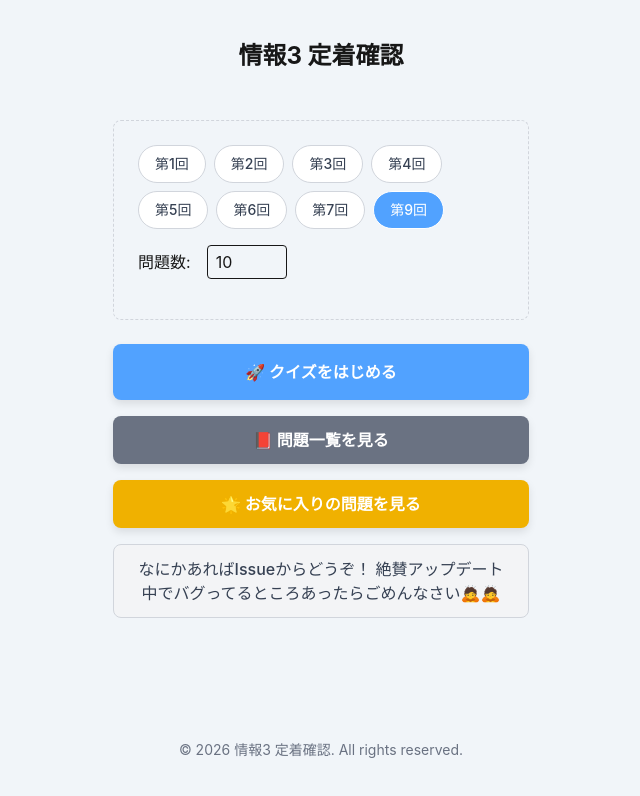
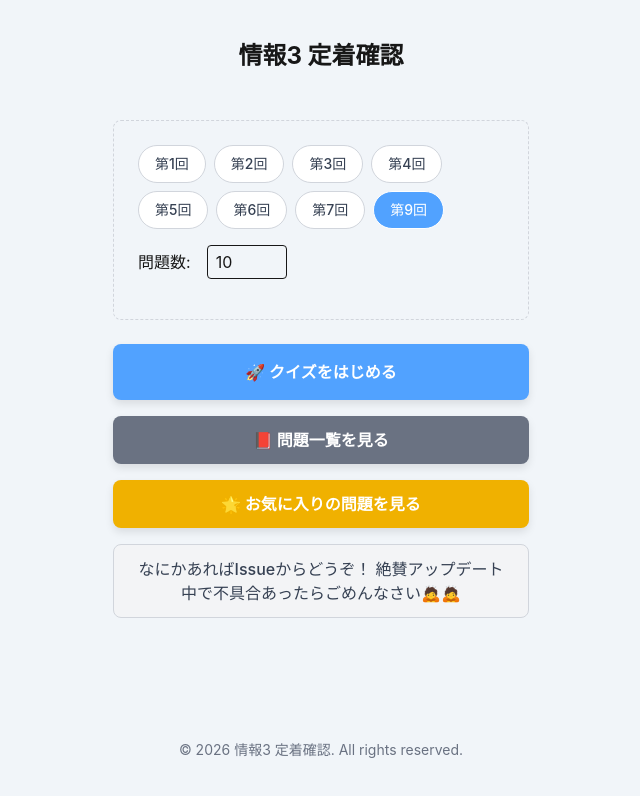
Before and after one commit to harutsuka/information-technology-3, a Next.js app: page / in a window 1280 px wide. Shown: the top 796 px of the page, without its empty margins (319-959 px from the left). Built offline with nearby package versions, Linux system fonts and the light colour scheme.

Commit message:
📝 chore: お知らせ欄を変更

```diff
--- a/app/page.tsx
+++ b/app/page.tsx
@@ -52,7 +52,7 @@ export default function Home() {
               Issue
             </Link>
             からどうぞ！
-            絶賛アップデート中でバグってるところあったらごめんなさい🙇🙇
+            絶賛アップデート中で不具合あったらごめんなさい🙇🙇
           </p>
         </div>
       </div>
```
